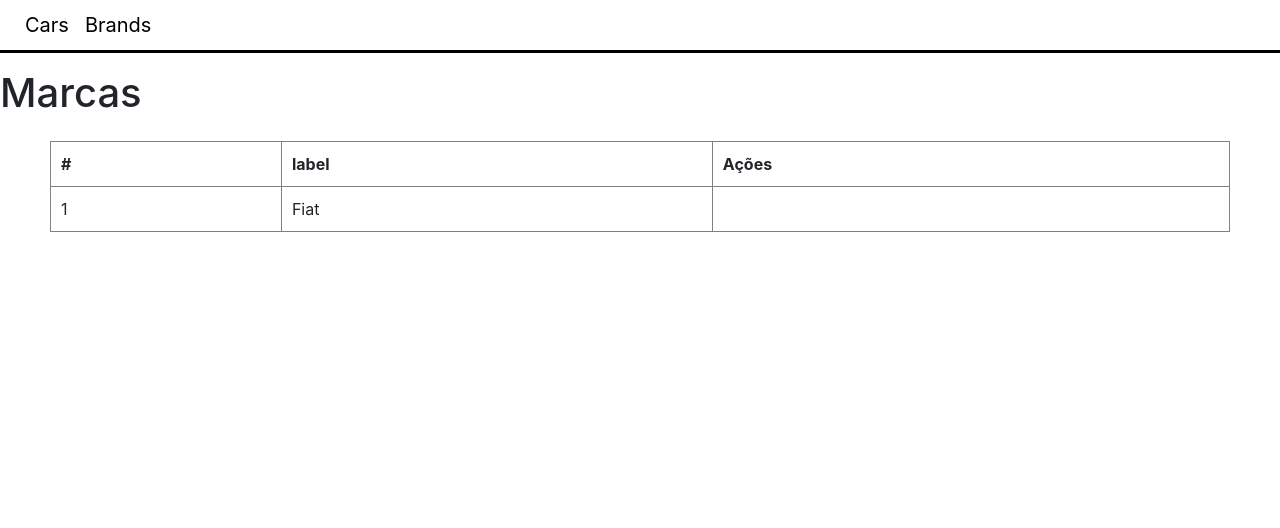
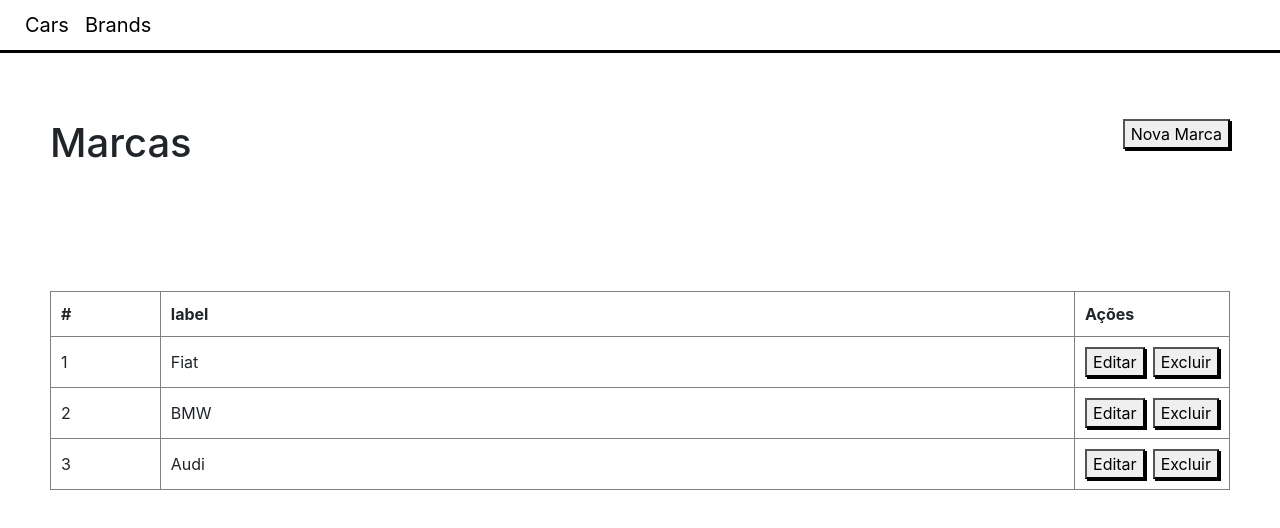
Before and after one commit to LoFerreira/CRUDReact, a React (Create React App) app: page /marcas in a window 1280 px wide. Shown: the top 528 px of the page. Built offline with nearby package versions, Linux system fonts and the light colour scheme; data requests are answered from the project's data file.

Commit message:
create newBrand screen and fixed the errors of brand screen

```diff
--- a/db.json
+++ b/db.json
@@ -10,6 +10,14 @@
     {
       "name": "Fiat",
       "id": 1
+    },
+    {
+      "name": "BMW",
+      "id": 2
+    },
+    {
+      "name": "Audi",
+      "id": 3
     }
   ]
 }
--- a/src/components/Button.jsx
+++ b/src/components/Button.jsx
@@ -76,7 +76,8 @@ function Button({
         ...sizeMap[size],
         ...variantMap[variant][intent],
         boxShadow: "2px 2px black",
-        ...displayMap[display]
+        ...displayMap[display],
+        cursor: "pointer",
       }}
     >
       {pending ? "Loading..." : children}
--- a/src/components/container.jsx
+++ b/src/components/container.jsx
@@ -6,9 +6,7 @@ const Container = ({ children }) => {
       style={{
         display: "flex",
         flexDirection: "column",
-        height: "70vh",
-        marginLeft: 50,
-        marginRight: 50,
+        padding: 50,
       }}
     >
       {children}
--- a/src/components/table.jsx
+++ b/src/components/table.jsx
@@ -21,7 +21,7 @@ function Table({ data, columns, rowKey }) {
                   {column.render({ rowData, index })}
                 </td>
               ) : (
-                <td key={column.path} style={{ padding: 10 }}>
+                <td key={column.path} style={{ padding: 10, width: column.width }}>
                   {rowData[column.path]}
                 </td>
               )
--- a/src/routes.js
+++ b/src/routes.js
@@ -7,6 +7,7 @@ import {
 } from "react-router-dom";
 import BrandsScreen from "./screens/brands-screen";
 import CarsScreen from "./screens/cars-screen";
+import NewBrand from "./screens/new-brands-screen";
 
 const Routes = () => {
   return (
@@ -21,6 +22,9 @@ const Routes = () => {
         <Route path="/carros">
           <CarsScreen />
         </Route>
+        <Route path="/novaMarca">
+          <NewBrand />
+        </Route>
       </Switch>
     </Router>
   );
--- a/src/screens/brands-screen.js
+++ b/src/screens/brands-screen.js
@@ -4,6 +4,7 @@ import Separator from "../components/separator";
 import Table from "../components/table";
 import Button from "../components/button";
 import Container from "../components/container";
+import { Link } from "react-router-dom";
 
 function BrandsScreen() {
   const [brands, setBrands] = React.useState([]);
@@ -20,22 +21,32 @@ function BrandsScreen() {
     <>
       <Menu />
       <Separator />
-      <h1>Marcas</h1>
+      <div style={{ display: "flex", justifyContent: "space-between", padding: "50px" }}>
+        <div>
+          <h1>Marcas</h1>
+        </div>
+        <div>
+          <Link to="novaMarca">
+            <Button>Nova Marca</Button>
+          </Link>
+        </div>
+      </div>
+
       <Separator />
       <Container>
       <Table data={brands} columns={[
-          {path: "id", label: "#", width: "5%"},
-          {path: "name", label: "label", width: "90%"},
+          {path: "id", label: "#", width: "10%"},
+          {path: "name", label: "label", width: "85%"},
           {
               path: "",
               label: "Ações",
-              render: () => {
+              render: () => (
                   <div style={{display: "flex"}}>
                       <Button >Editar</Button>
                       <Separator size="sm" />
                       <Button >Excluir</Button>
                   </div>
-              },
+              ),
           },
       ]}
       />
--- a/src/screens/cars-screen.js
+++ b/src/screens/cars-screen.js
@@ -11,6 +11,7 @@ import Container from "../components/container";
 import ReactNotifications from "react-notifications-component";
 import { store } from "react-notifications-component";
 import "react-notifications-component/dist/theme.css";
+import { Link } from "react-router-dom";
 
 function CarsScreen() {
   const [plate, setPlate] = React.useState("");
@@ -44,7 +45,7 @@ function CarsScreen() {
         duration: 3000,
       },
     });
-  };
+  }
 
   function delet() {
     store.addNotification({
@@ -55,15 +56,29 @@ function CarsScreen() {
         duration: 3000,
       },
     });
-  };
+  }
 
   return (
     <>
       <ReactNotifications />
       <Menu />
-        <Separator />
-        <Button onClick={delet}>Excluir</Button>
-        <Button onClick={success}>Adicionar</Button>
+      <div
+        style={{
+          display: "flex",
+          justifyContent: "space-between",
+          padding: "50px",
+        }}
+      >
+        <div>
+          <h1>Carros</h1>
+        </div>
+        <div>
+          <Link to="#">
+            <Button>Novo Carro</Button>
+          </Link>
+        </div>
+      </div>
+
       <div style={{ display: "flex", flexDirection: "row", marginLeft: 50 }}>
         <div style={{ border: "1px solid black", padding: 10 }}>
           <Label htmlFor="plate" children="Filtrar por placa:" />
@@ -87,35 +102,12 @@ function CarsScreen() {
           />
         </div>
       </div>
-        <Separator size="lg" />
-        <Modal
-          visible={Boolean(deletingPerson)}
-          onRequestClose={() => setDeletingPerson(null)}
-        >
-          Tem certeza que deseja excluir: {deletingPerson?.name}??
-          <div>
-            <Button
-              onClick={() => {
-                setPeople((currentState) =>
-                  currentState.filter(
-                    (person) => person.id !== deletingPerson.id
-                  )
-                );
-                setDeletingPerson(null);
-                delet();
-              }}
-            >
-              Sim
-            </Button>
-            <Button onClick={() => setDeletingPerson(null)}>Não</Button>
-          </div>
-        </Modal>
 
       <Container>
         <Table
           columns={[
-              { path: "name", label: "Nome" },
-              { path: "age", label: "Idade" },
+            { path: "name", label: "Nome", width: "60%" },
+            { path: "age", label: "Idade", width: "30%" },
             {
               path: "actions",
               label: "Ações",
@@ -138,6 +130,26 @@ function CarsScreen() {
           data={people}
         />
       </Container>
+      <Modal
+        visible={Boolean(deletingPerson)}
+        onRequestClose={() => setDeletingPerson(null)}
+      >
+        Tem certeza que deseja excluir: {deletingPerson?.name}??
+        <div>
+          <Button
+            onClick={() => {
+              setPeople((currentState) =>
+                currentState.filter((person) => person.id !== deletingPerson.id)
+              );
+              setDeletingPerson(null);
+              delet();
+            }}
+          >
+            Sim
+          </Button>
+          <Button onClick={() => setDeletingPerson(null)}>Não</Button>
+        </div>
+      </Modal>
     </>
   );
 }
--- /dev/null
+++ b/src/screens/new-brands-screen.js
@@ -0,0 +1,39 @@
+import React from "react";
+import Menu from "../components/menu";
+import Separator from "../components/separator";
+import Container from "../components/container";
+import Label from "../components/label";
+import Input from "../components/input";
+
+function NewBrand() {
+  const [newBrand, setNewBrand] = React.useState("");
+
+  return (
+    <>
+      <Menu />
+      <Separator />
+      <div style={{padding: "50px"}}>
+        <h1>Nova Marca</h1>
+        <Separator size="xl"/>
+        <Label htmlFor="" children="Id:"></Label>
+        <Separator size="xs"/>
+        <Input
+          type="text"
+          disabled="disabled"
+        />
+        <Separator size="xl"/>
+        <Label htmlFor="newBrand" children="Marca:"></Label>
+        <Separator size="xs"/>
+        <Input
+          id="plate"
+          value={newBrand}
+          onChange={(value) => setNewBrand(value)}
+          placeholder=""
+          type="text"
+        />
+        </div>
+    </>
+  );
+}
+
+export default NewBrand;
```
Lines whose indentation alone changed are shown as unchanged.
